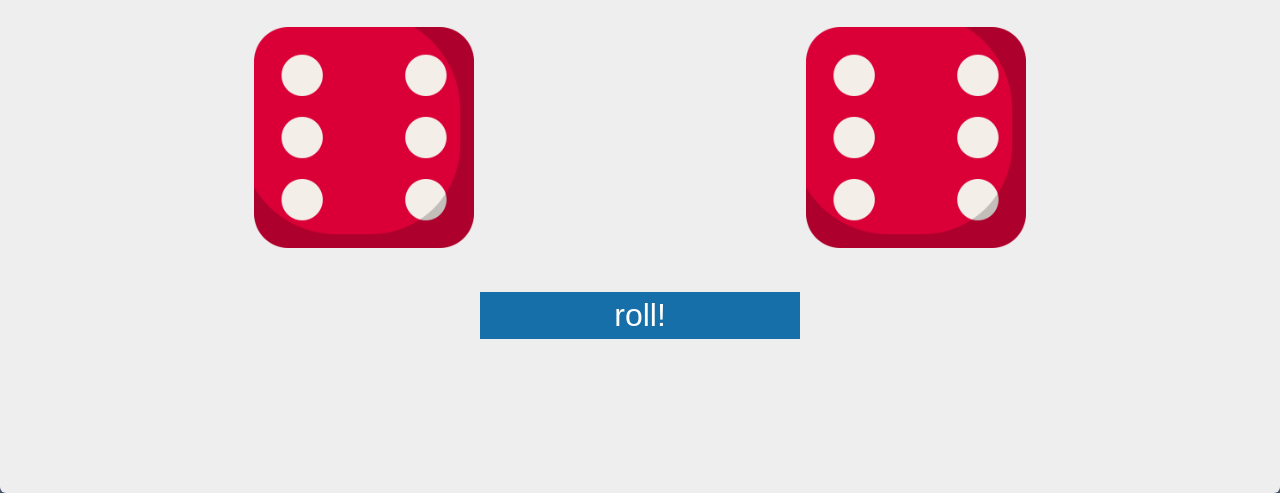
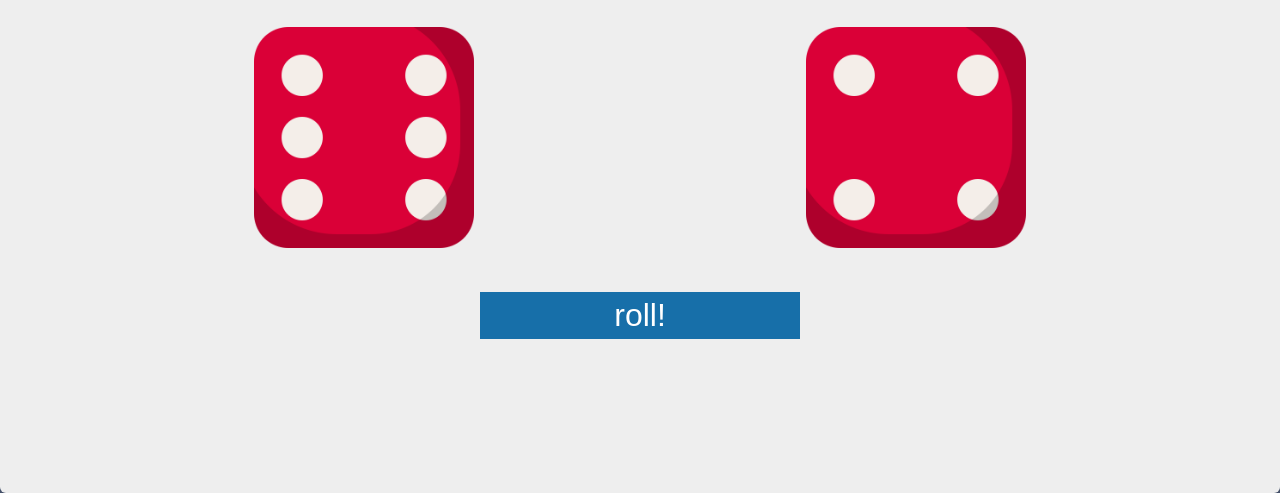
Before and after one commit to dogukanyildirim/dicee-website-project, a plain HTML site: page index.html in a window 1280 px wide. Both pictures are taken after a click on the button "roll!". Shown: the part 307-800 px from the top of the page. Drawn offline with Linux system fonts and the light colour scheme.

Commit message:
roll the dice

```diff
--- a/assets/js/script.js
+++ b/assets/js/script.js
@@ -1 +1,12 @@
-let random_number = Math.floor(Math.random() * 6) + 1
+let img_1 = document.getElementById("img_1");
+let img_2 = document.getElementById("img_2");
+const roll_btn = document.getElementById("btn");
+
+roll_btn.addEventListener("click", function () {
+  let random_number_1 = Math.floor(Math.random() * 6) + 1;
+  let random_img_src_1 = "./assets/images/" + random_number_1 + ".png";
+  let random_number_2 = Math.floor(Math.random() * 6) + 1;
+  let random_img_src_2 = "./assets/images/" + random_number_2 + ".png";
+  img_1.setAttribute("src", random_img_src_1);
+  img_2.setAttribute("src", random_img_src_2);
+});
--- a/index.html
+++ b/index.html
@@ -12,14 +12,14 @@
       <div class="dice-app">
         <div class="dice">
           <p>player 1</p>
-          <img src="./assets/images/6.png" alt="img1" class="img1" />
+          <img id="img_1" src="./assets/images/6.png" alt="img1"/>
         </div>
         <div class="dice">
           <p>player2</p>
-          <img src="./assets/images/6.png" alt="img2" class="img2" />
+          <img id="img_2" src="./assets/images/6.png" alt="img2"/>
         </div>
       </div>
-        <button>roll!</button>
+        <button id="btn">roll!</button>
     </div>
     <script src="./assets/js/script.js"></script>
   </body>
```
